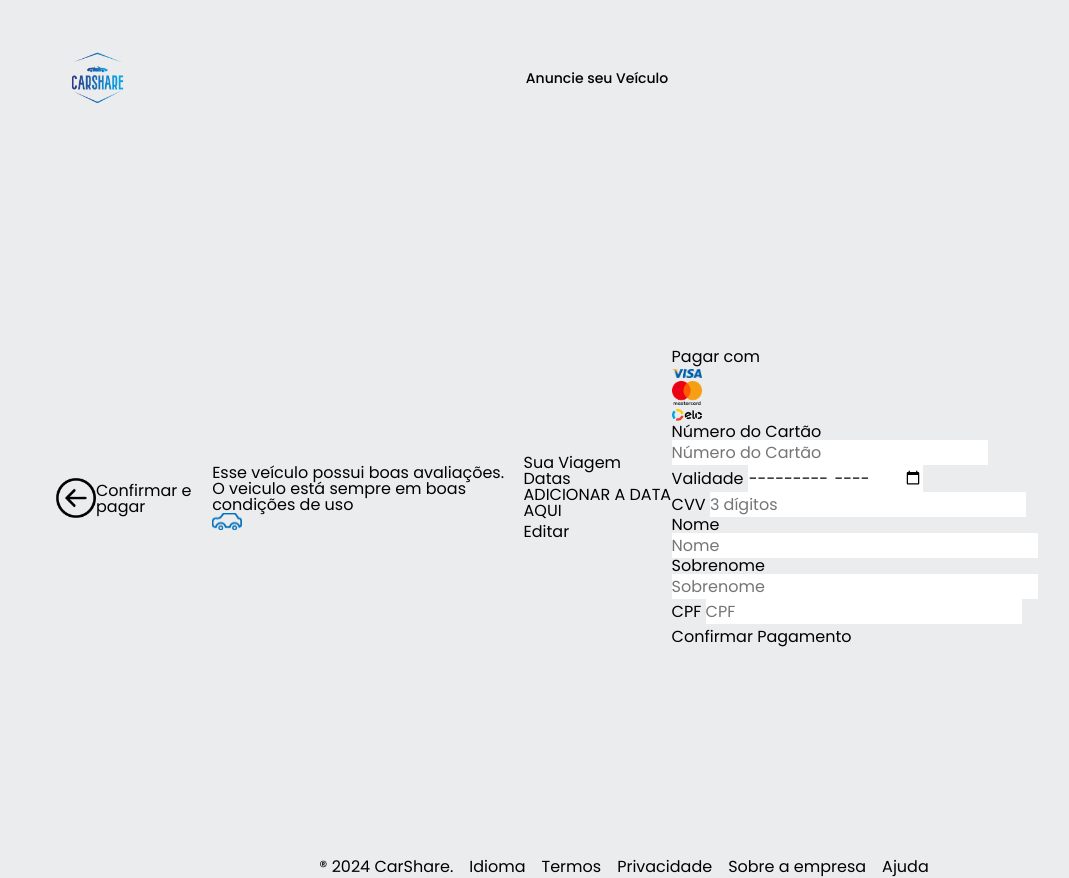
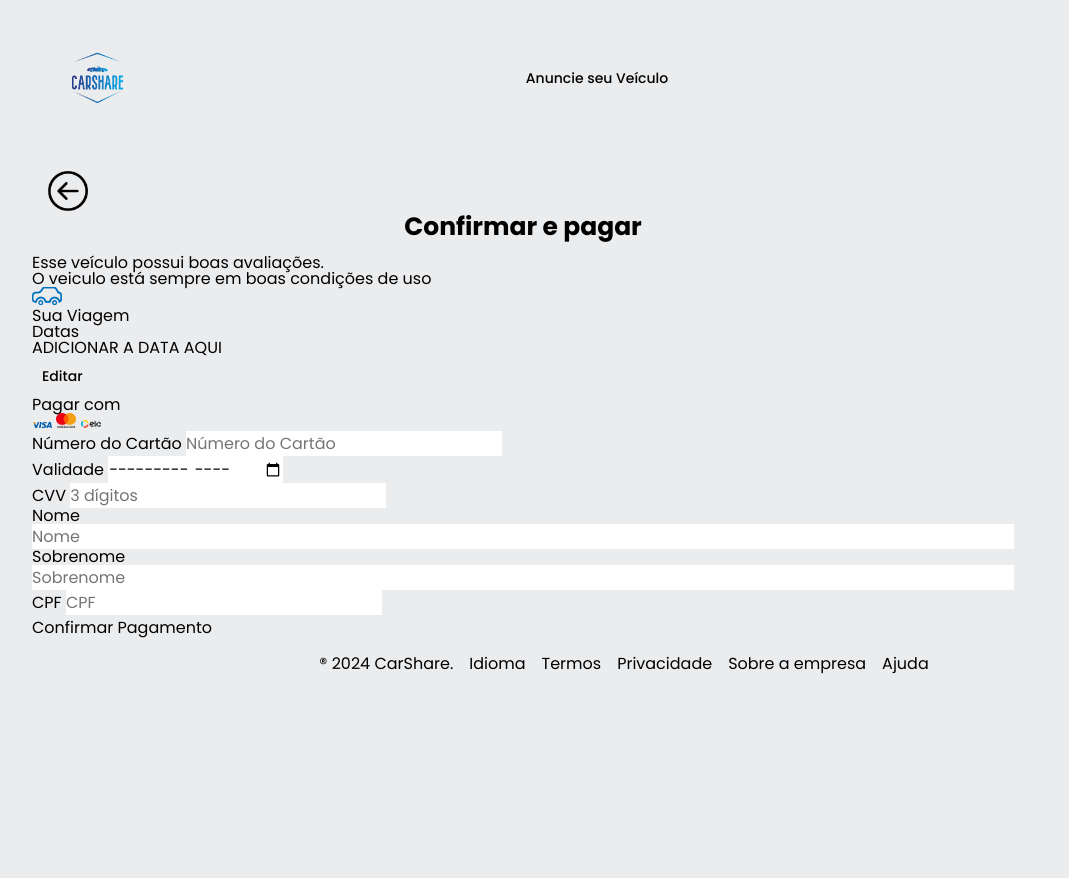
Before and after one commit to FrancielenMorroni/UPX, a plain HTML site: page alugarVeiculo.html in a window 1280 px wide. Shown: the whole page, without its empty margins (32-1101 px from the left). After the commit the page ends 800 px from the top, so only its background shows below. Drawn offline with Linux system fonts and the light colour scheme.

Commit message:
alugar veiculo update

```diff
--- a/alugarVeiculo.html
+++ b/alugarVeiculo.html
@@ -1,5 +1,6 @@
 <!DOCTYPE html>
 <html lang="pt-br">
+
 <head>
     <meta charset="UTF-8">
     <meta name="viewport" content="width=device-width, initial-scale=1.0">
@@ -7,6 +8,7 @@
     <link rel="stylesheet" href="styles/reset.css">
     <link rel="stylesheet" href="styles/style.css">
 </head>
+
 <body>
     <header class="header">
         <img src="img/logoCarshare.png" alt="Logo do CarShare" class="logo">
@@ -50,9 +52,7 @@
     <main class="main-alugar">
         <div class="alugar-voltar">
             <a class="voltar-img" href="veiculoSelecionado.html"><img src="img/seta.png" alt=""></a>
-        </div>
 
-        <div class="alugar-titulo">
             <h1 class="titulo-inicial">Confirmar e pagar</h1>
         </div>
 
@@ -64,7 +64,6 @@
             <div class="locador-imagem">
                 <img src="img/carro.png" alt="Bom Locador">
             </div>
-        </div>
 
             <div class="alugar-carro">
                 <div class="carro-titulo">
@@ -72,13 +71,14 @@
                 </div>
 
                 <div class="carro-informacoes">
-                <div>
+                    <div class="carro-informacoes-data">
                         <h3>Datas</h3>
                         ADICIONAR A DATA AQUI
                     </div>
-                <div>
+                    <div class="carro-informacoes-editar">
                         <button>Editar</button>
                         <!-- subir um box deixando o fundo um cadim escuro com um input de data -->
+                    </div>
                 </div>
             </div>
         </div>
@@ -120,7 +120,8 @@
                     </li>
                     <li>
                         <label for="sobrenome-pagamento">Sobrenome</label>
-                        <input type="text" name="sobrenome-pagamento" id="sobrenome-pagamento" placeholder="Sobrenome" required>
+                        <input type="text" name="sobrenome-pagamento" id="sobrenome-pagamento" placeholder="Sobrenome"
+                            required>
                     </li>
                     <li>
                         <label for="cpf-pagamento">CPF</label>
@@ -156,4 +157,5 @@
         </ul>
     </footer>
 </body>
+
 </html>
--- a/styles/alugarVeiculo.css
+++ b/styles/alugarVeiculo.css
@@ -3,6 +3,7 @@
     padding: 0;
     box-sizing: border-box;
 }
+::before
 
 .main-alugar{
     font-family: var(--fonte-principal);
@@ -15,7 +16,8 @@
 }
 
 .alugar-voltar{
-
+    position: relative;
+    margin: 1em;
 }
 
 .voltar-img{
@@ -28,7 +30,9 @@
 }
 
 .titulo-inicial{
-
+    text-align: center;
+    font-weight: 550;
+    font-size: 25px;
 }
 
 .alugar-informacoes{
@@ -60,6 +64,24 @@
 
 }
 
+.carro-informacoes-data{
+
+}
+
+.carro-informacoes-editar{
+    padding: 10px;
+    transition: 0.6s;
+    font-size: 14px;
+    font-weight: 500;
+}
+
+.carro-informacoes-editar:hover{
+    transition: 0.6s;
+    border-radius: 22px;
+    background-color: var(--cinza);
+    font-size: 15px;
+}
+
 .pagamento{
 
 }
@@ -78,5 +100,6 @@
 
 .lista-icones-pg{
     transition: 0.6s;
-    width: 30px;
+    width: 20px;
+    display: inline-block;
 }
```
Lines whose indentation alone changed are shown as unchanged.
